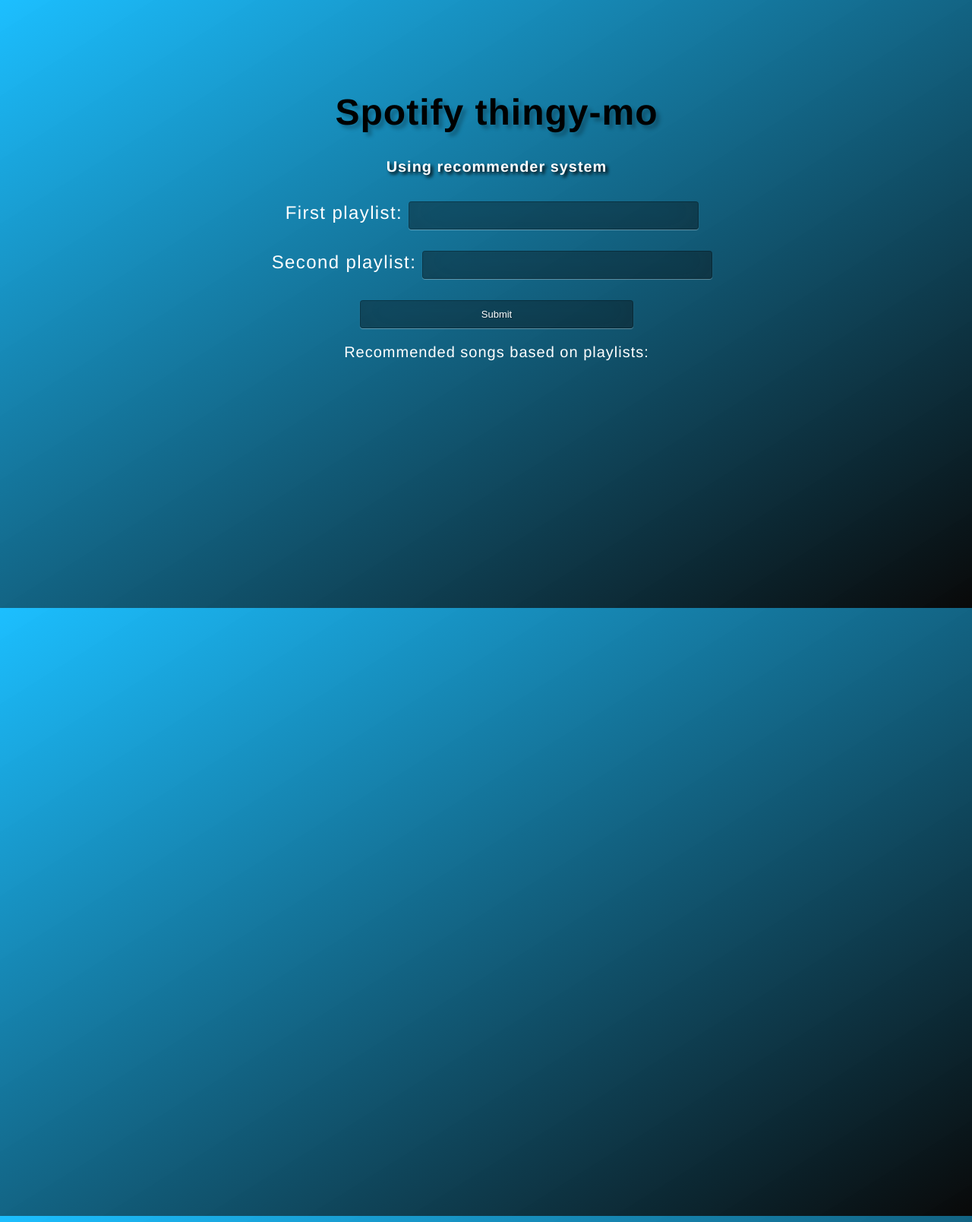
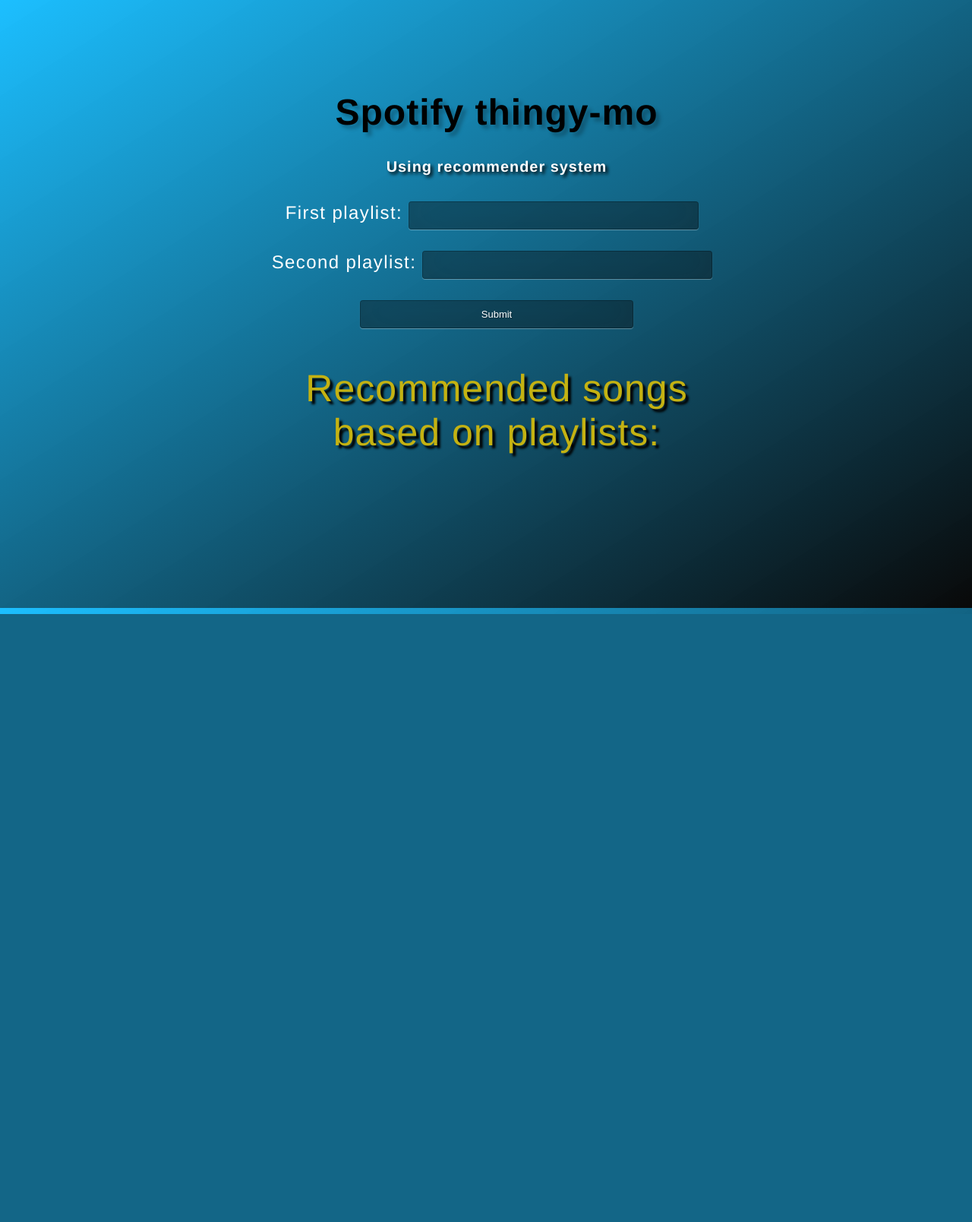
Before and after one commit to AlThorStormblessed/Prog-o-Thon, a Flask app: page / in a window 1280 px wide. Shown: the whole page at 76% size. After the commit the page ends 808 px from the top, so only its background shows below. Run offline with Flask 3, Linux system fonts and the light colour scheme; parts of the project's set-up code (start-up, migrations or seed data) failed here and were passed over.

Commit message:
Add files via upload

```diff
--- a/static/css/style.css
+++ b/static/css/style.css
@@ -1,17 +1,10 @@
 @import url(https://fonts.googleapis.com/css?family=Open+Sans);
 
-html { width: 100%; height:100%; }
-
-div.scroll
-{
-Width:200px;
-Height:100px;
-Overflow-y:scroll;
-}
+html { width: 100%; height:100%; overflow:hidden; }
 
 body {
 	width: 100%;
-	height:200%;
+	height:100%;
 	font-family: 'Helvetica';
 	background-image: linear-gradient(to bottom right, rgba(0, 183, 255, 0.89), rgba(0, 0, 0, 0.966));
 	color: #fff;
@@ -33,7 +26,7 @@ body {
 
 .login h5 { margin-left: 12px; color: rgb(255, 255, 255); text-shadow: 3px 3px 4px rgb(0, 0, 0); letter-spacing:1px; text-align:center; }
 
-.login p { margin-left: 12px; font-size: 20px; color: rgb(255, 255, 255); letter-spacing:1px; text-align:center; }
+.login p { margin-left: 12px; font-size: 50px; color: rgb(196, 178, 18); text-shadow: 4px 4px 3px rgba(0,0,0); letter-spacing:1px; text-align:center; }
 
 input {
 	width: 60%;
```
